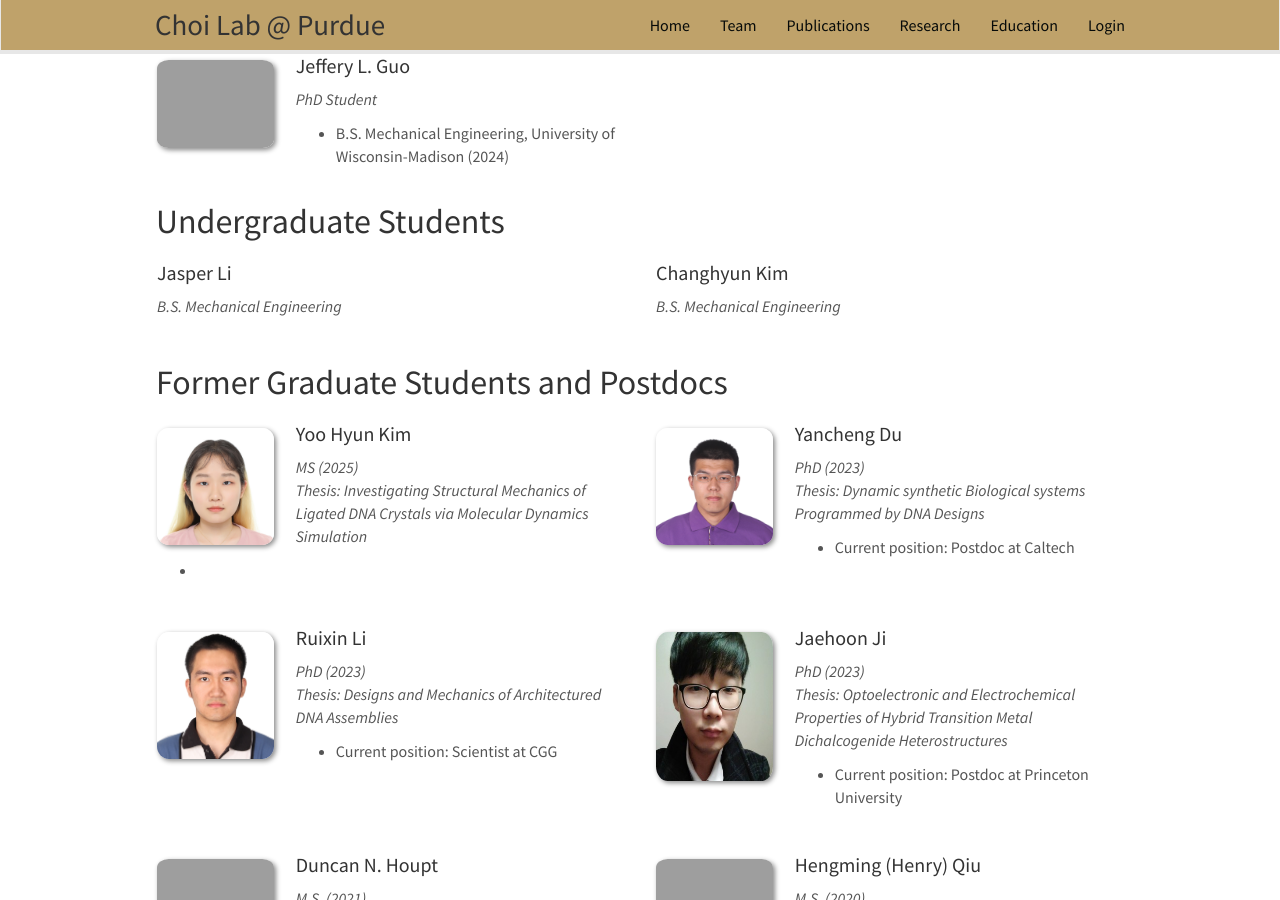
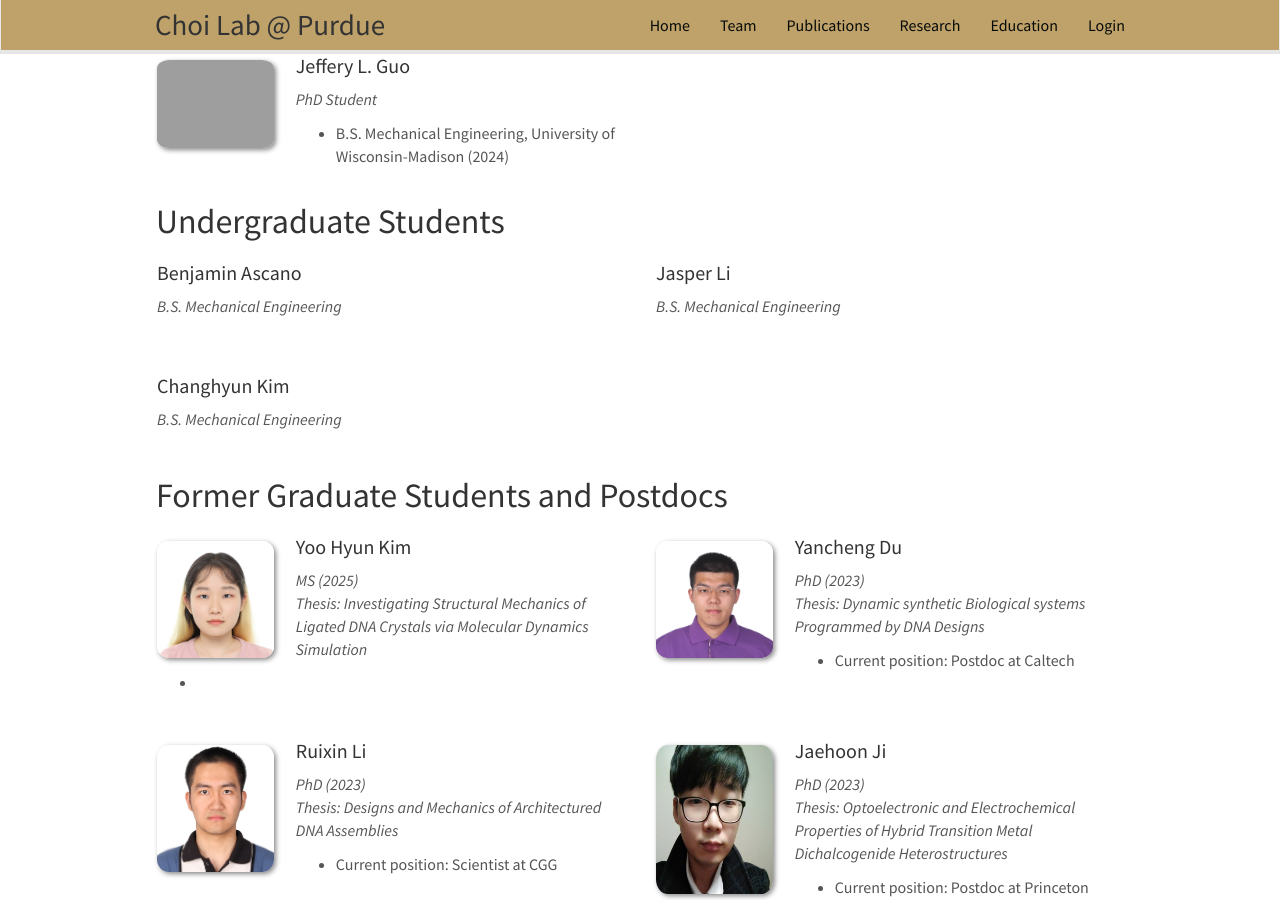
Before and after one commit to choidnalab/choidnalab.github.io, a Jekyll site: the page built from _pages/team.md, in a window 1280 px wide and 900 px high, scrolled down 1053 px. Built offline with Jekyll 4.4.1, drawn with Linux system fonts in a browser that asks for light colours; nearby versions of some CDN libraries.

Commit message:
Update master_bachelors_students.yml

```diff
--- a/_data/master_bachelors_students.yml
+++ b/_data/master_bachelors_students.yml
@@ -1,3 +1,10 @@
+
+- name: Benjamin Ascano
+  photo: nopic.jpg
+  info: B.S. Mechanical Engineering
+  email:
+  number_educ: 0
+  education1:
 
 - name: Jasper Li
   photo: nopic.jpg
```
